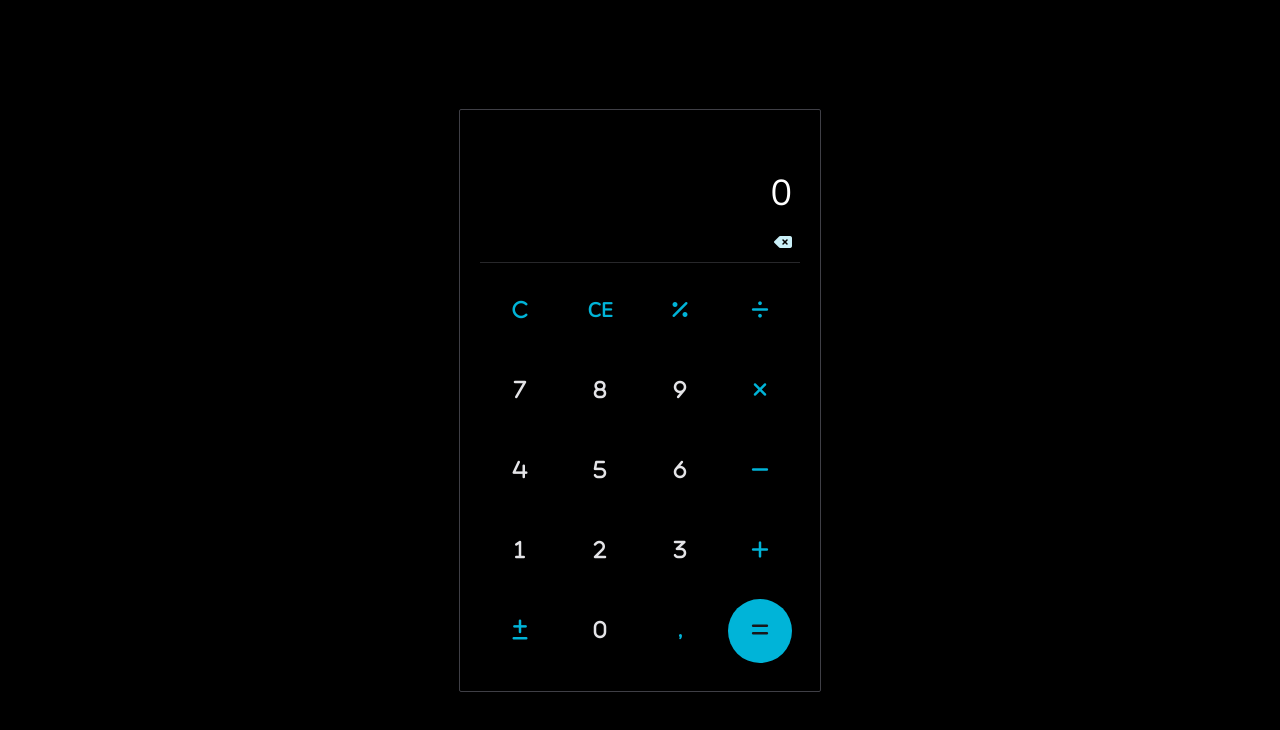
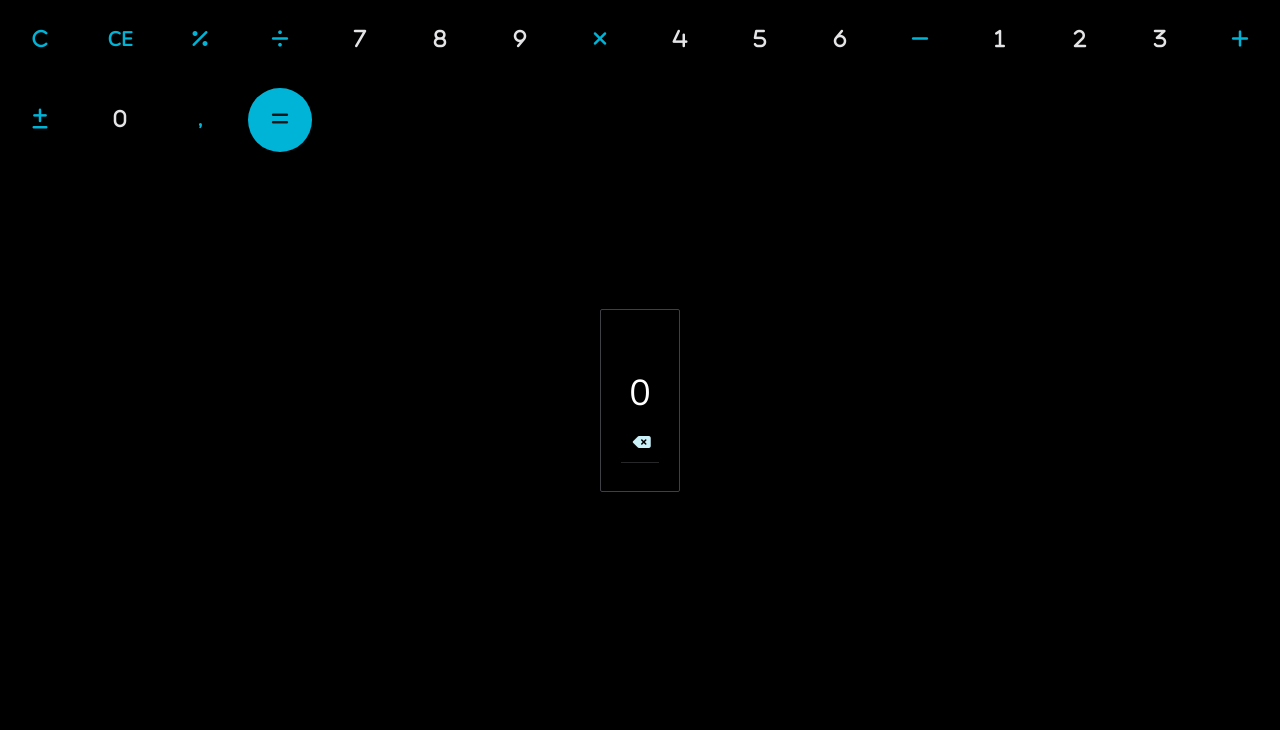
Before and after one commit to TiagoFreitas03/calculator, a React (Vite) app: page / in a window 1280 px wide. Shown: the top 730 px of the page. Built offline with nearby package versions, Linux system fonts and the light colour scheme.

Commit message:
alteração no estilo do teclado

```diff
--- a/src/components/Keyboard.tsx
+++ b/src/components/Keyboard.tsx
@@ -8,7 +8,7 @@ interface KeyboardProps {
 
 export function Keyboard({ onKeyClick, activeKey }: KeyboardProps) {
 	return (
-		<div>
+		<div className="w-full h-full absolute top-0 left-0">
 			{
 				BUTTONS.map(({ key, icon, text }) => (
 					<Button
```
